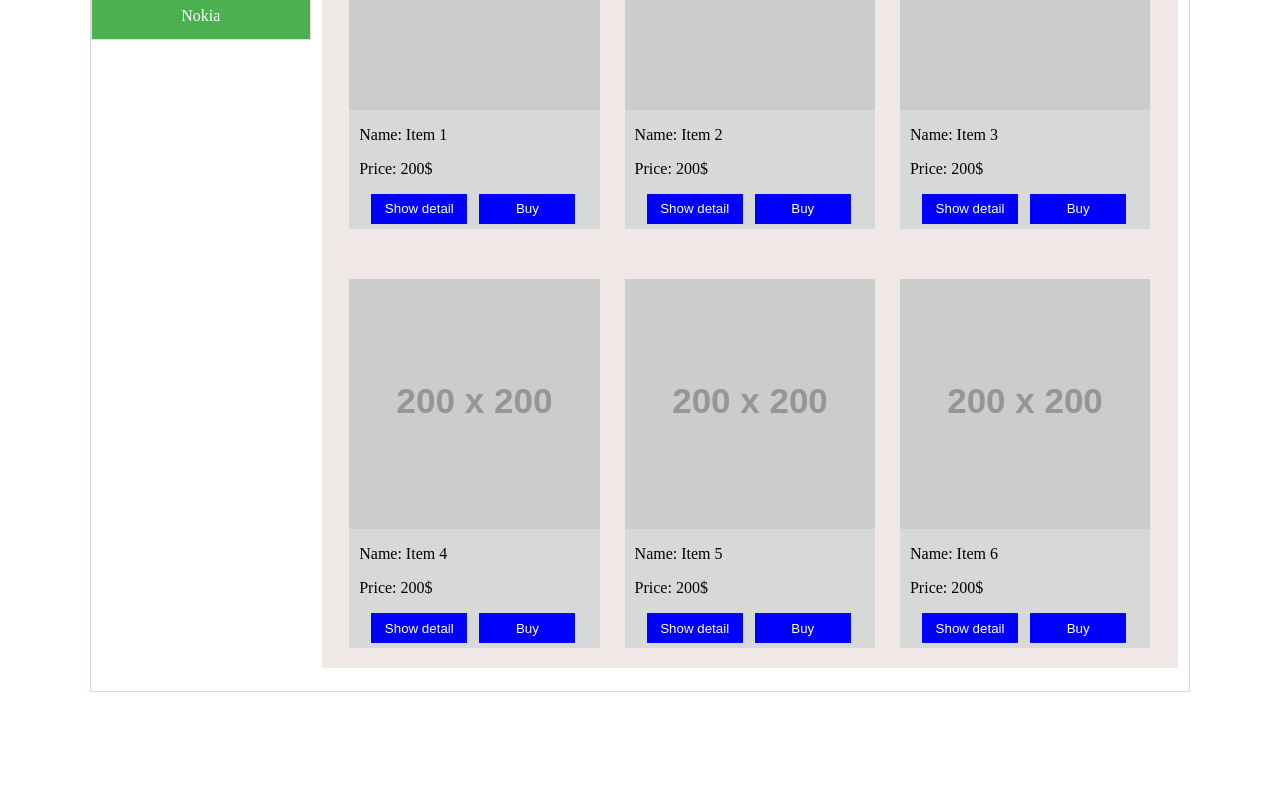
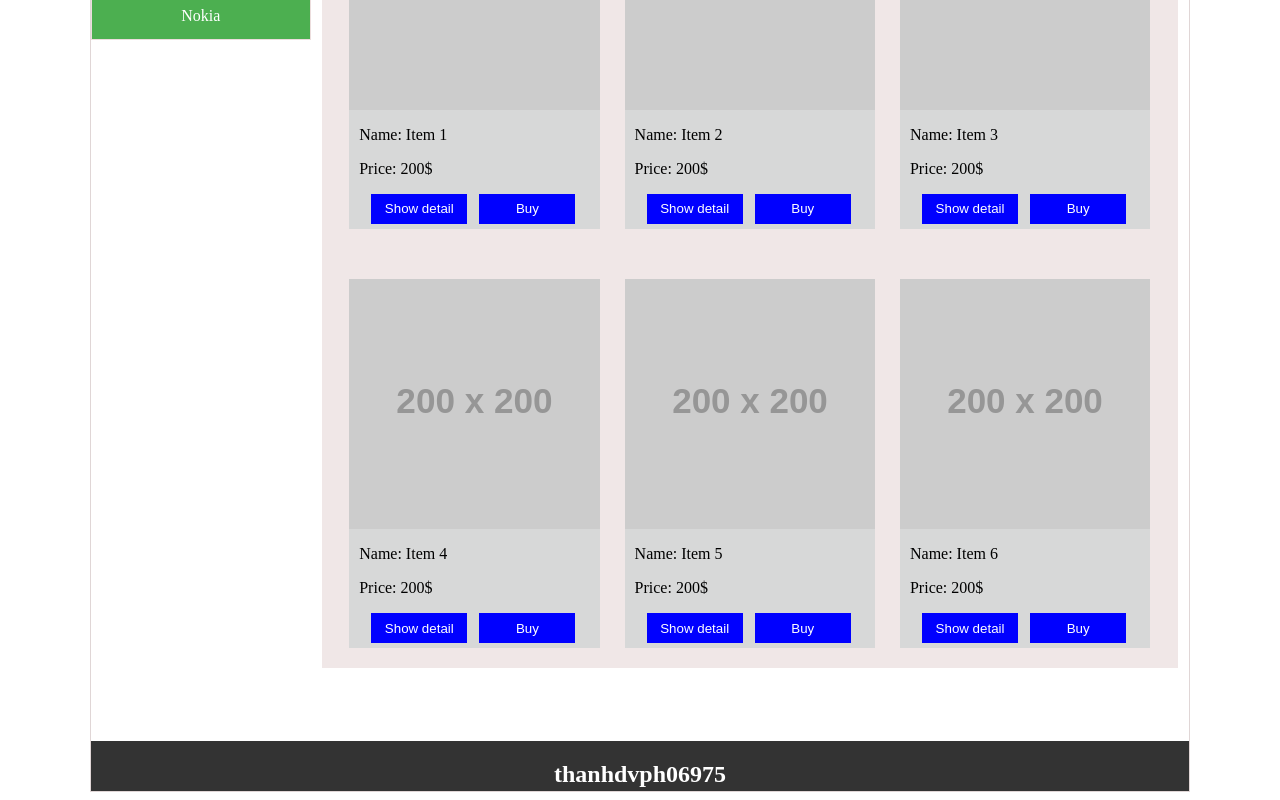
Before and after one commit to thanhdvph06975/asm-thanhdvph06975, an Angular app: page /home in a window 1280 px wide. Shown: the part 516-1316 px from the top of the page. Before the commit the page ends 1216 px from the top, so only its background shows below. Built offline with nearby package versions, Linux system fonts and the light colour scheme.

Commit message:
2 files modified

```diff
--- a/src/app/app.component.html
+++ b/src/app/app.component.html
@@ -5,5 +5,5 @@
 <app-category></app-category>
 <app-home></app-home>
 <!-- <router-outlet></router-outlet> -->
-
+<footer><h2>thanhdvph06975</h2></footer>
 </div>
--- a/src/styles.css
+++ b/src/styles.css
@@ -3,8 +3,9 @@ box-sizing: border-box;
 }
 
 .full{
+  position: relative;
   width: 1100px;
-  height: 1200px;
+  height: 1300px;
   border: 1px solid rgb(224, 214, 214);
   margin: auto;
 }
@@ -12,3 +13,13 @@ box-sizing: border-box;
 #logo{
   width: 100%;
 }
+
+footer{
+  color: white;
+  width: 100%;
+  height: 50px;
+  text-align: center;
+  background: #333;
+  bottom: 0;
+  position: absolute;
+}
```
